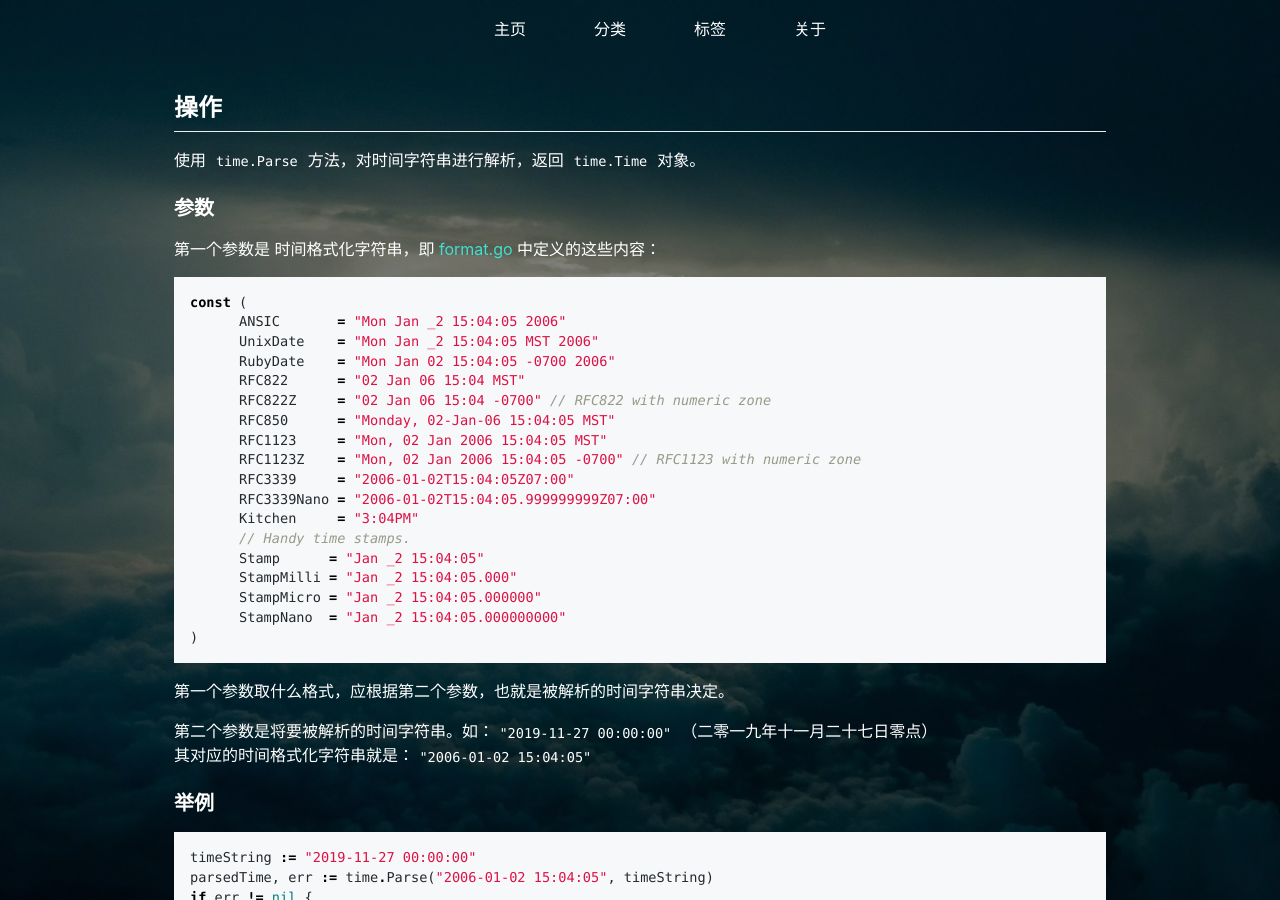
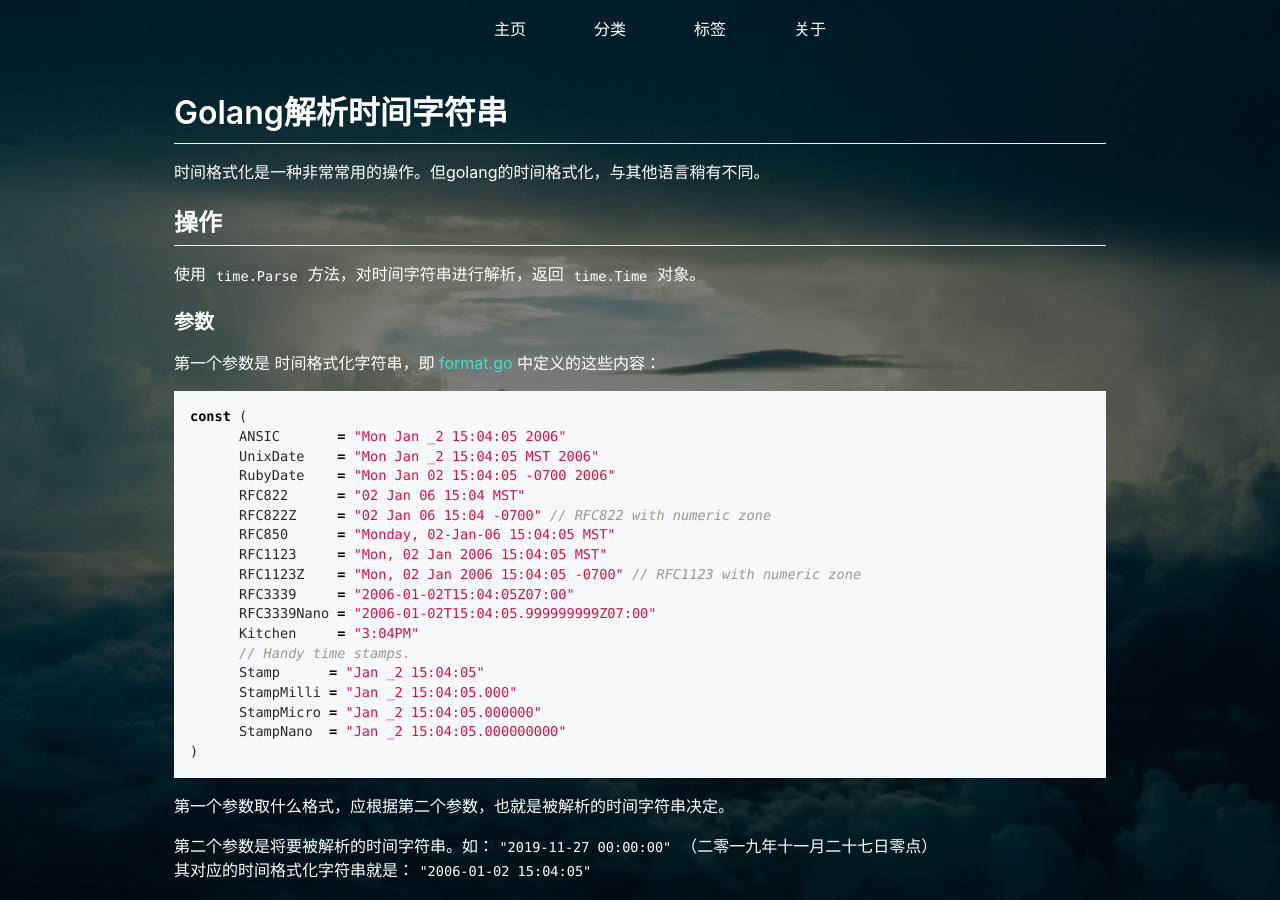
Before and after one commit to moonlightwatch/moonlightwatch.github.io, a Jekyll site: the page built from _posts/2020-09-09-Golang解析时间字符串.md, in a window 1280 px wide and 900 px high. Built offline with Jekyll 4.4.1, drawn with Linux system fonts in a browser that asks for light colours.

Commit message:
更新简述

```diff
--- a/_posts/2020-09-09-Golang解析时间字符串.md
+++ b/_posts/2020-09-09-Golang解析时间字符串.md
@@ -4,6 +4,10 @@ title: Golang解析时间字符串
 tags: [golang,]
 category: [代码笔记,]
 ---
+
+# Golang解析时间字符串
+
+时间格式化是一种非常常用的操作。但golang的时间格式化，与其他语言稍有不同。
 
 ## 操作
 
--- a/index.html
+++ b/index.html
@@ -8,6 +8,7 @@ layout: index
 <p class="author">
   <span class="date">{{ post.date | date: "%Y-%m-%d" }}</span>
 </p>
+<p>{{ post.excerpt }}</p>
 {% endfor %}
 
 <div class="paginator">
```
